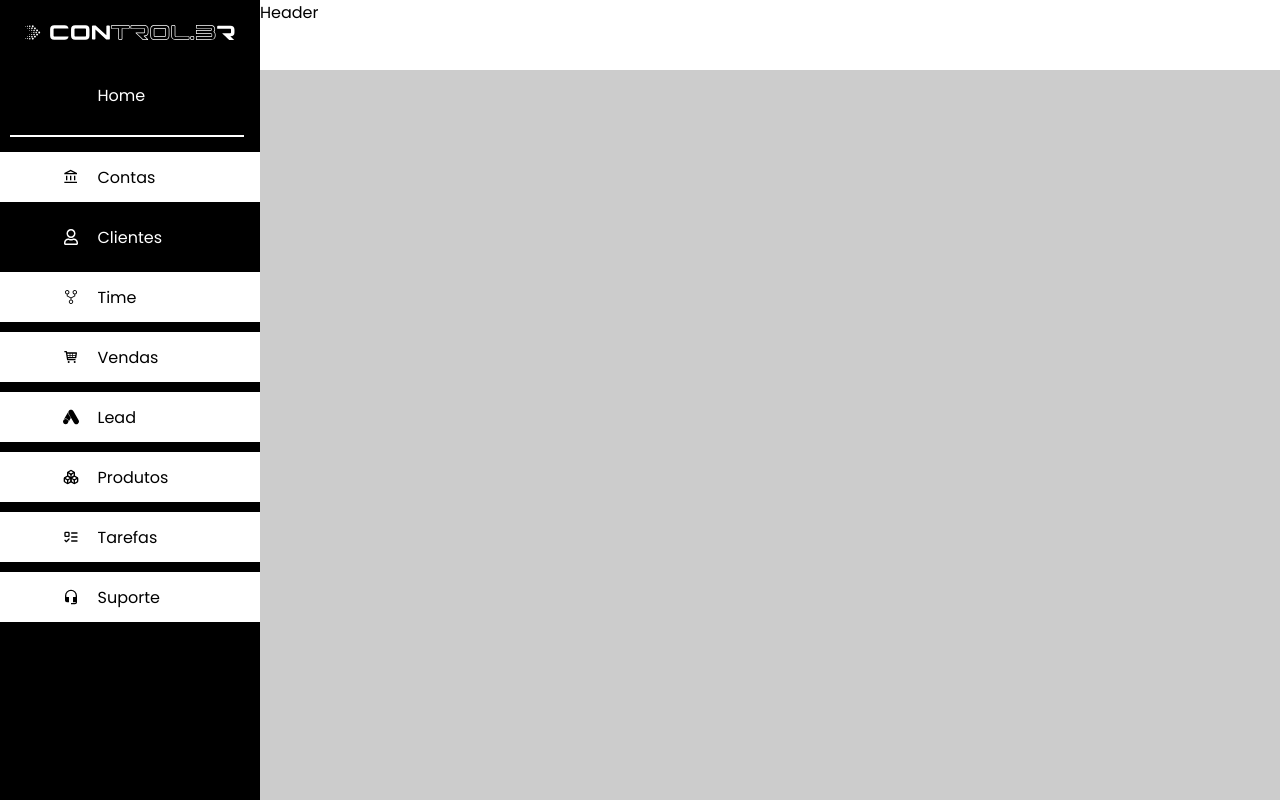
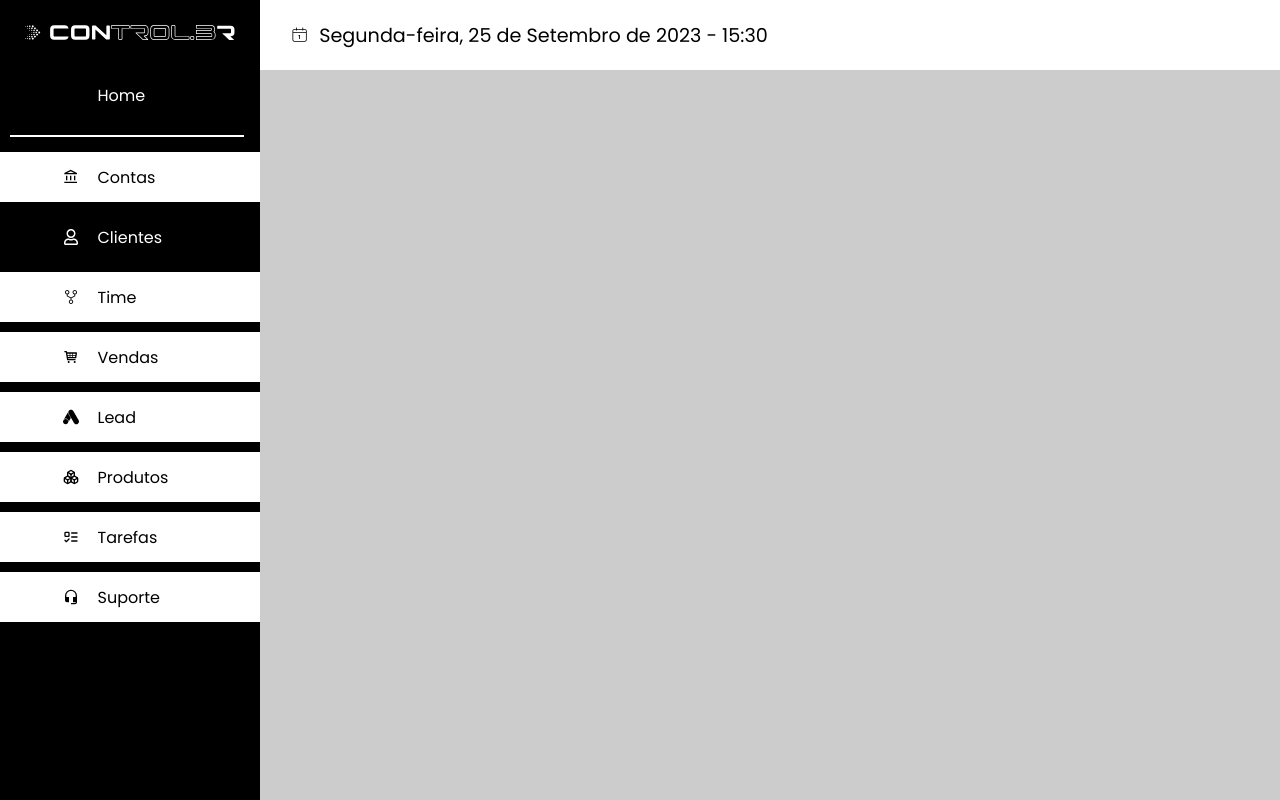
Before and after one commit to lukysid/Projeto-Uninove, a React (Vite) app in the folder frontend/: page / in a window 1280 px wide. Built offline with nearby package versions, Linux system fonts and the light colour scheme; some icons are missing; a web font is replaced by a local one.

Commit message:
feat:create-date-header

```diff
--- a/frontend/src/components/Header/Header.jsx
+++ b/frontend/src/components/Header/Header.jsx
@@ -1,8 +1,66 @@
-import React from "react";
-import { HeaderBar } from "./Header.style.js";
+import React, { useEffect, useState } from "react";
+import { CiCalendarDate } from "react-icons/ci";
+import * as S from "./Header.style.js";
 
 const Header = () => {
-  return <HeaderBar>Header</HeaderBar>;
+  const [currentDate, setCurrentDate] = useState(new Date());
+
+  useEffect(() => {
+    const intervalId = setInterval(() => {
+      setCurrentDate(new Date());
+    }, 1000);
+
+    // Limpar o intervalo ao desmontar o componente
+    return () => clearInterval(intervalId);
+  }, []);
+
+  // Função para obter o nome do dia da semana
+  const getDayOfWeek = () => {
+    const daysOfWeek = [
+      "Domingo",
+      "Segunda-feira",
+      "Terça-feira",
+      "Quarta-feira",
+      "Quinta-feira",
+      "Sexta-feira",
+      "Sábado",
+    ];
+    return daysOfWeek[currentDate.getDay()];
+  };
+
+  const getMonthName = () => {
+    const months = [
+      "Janeiro",
+      "Fevereiro",
+      "Março",
+      "Abril",
+      "Maio",
+      "Junho",
+      "Julho",
+      "Agosto",
+      "Setembro",
+      "Outubro",
+      "Novembro",
+      "Dezembro",
+    ];
+    return months[currentDate.getMonth()];
+  };
+
+  const getCurrentTime = () => {
+    const hours = currentDate.getHours().toString().padStart(2, "0");
+    const minutes = currentDate.getMinutes().toString().padStart(2, "0");
+
+    return `${hours}:${minutes}`;
+  };
+
+  return (
+    <S.HeaderBar>
+      <S.DateContainer>
+        <CiCalendarDate />
+        {`${getDayOfWeek()}, ${currentDate.getDate()} de ${getMonthName()} de ${currentDate.getFullYear()}  -  ${getCurrentTime()}`}
+      </S.DateContainer>
+    </S.HeaderBar>
+  );
 };
 
 export default Header;
--- a/frontend/src/components/Header/Header.style.js
+++ b/frontend/src/components/Header/Header.style.js
@@ -4,5 +4,13 @@ export const HeaderBar = styled.div`
   display: flex;
   height: 70px;
   width: calc(100vw - 260px);
+  padding: 30px;
   background-color: #fff;
 `;
+
+export const DateContainer = styled.div`
+  display: flex;
+  align-items: center;
+  gap: 10px;
+  font-size: 1.2rem;
+`;
```
